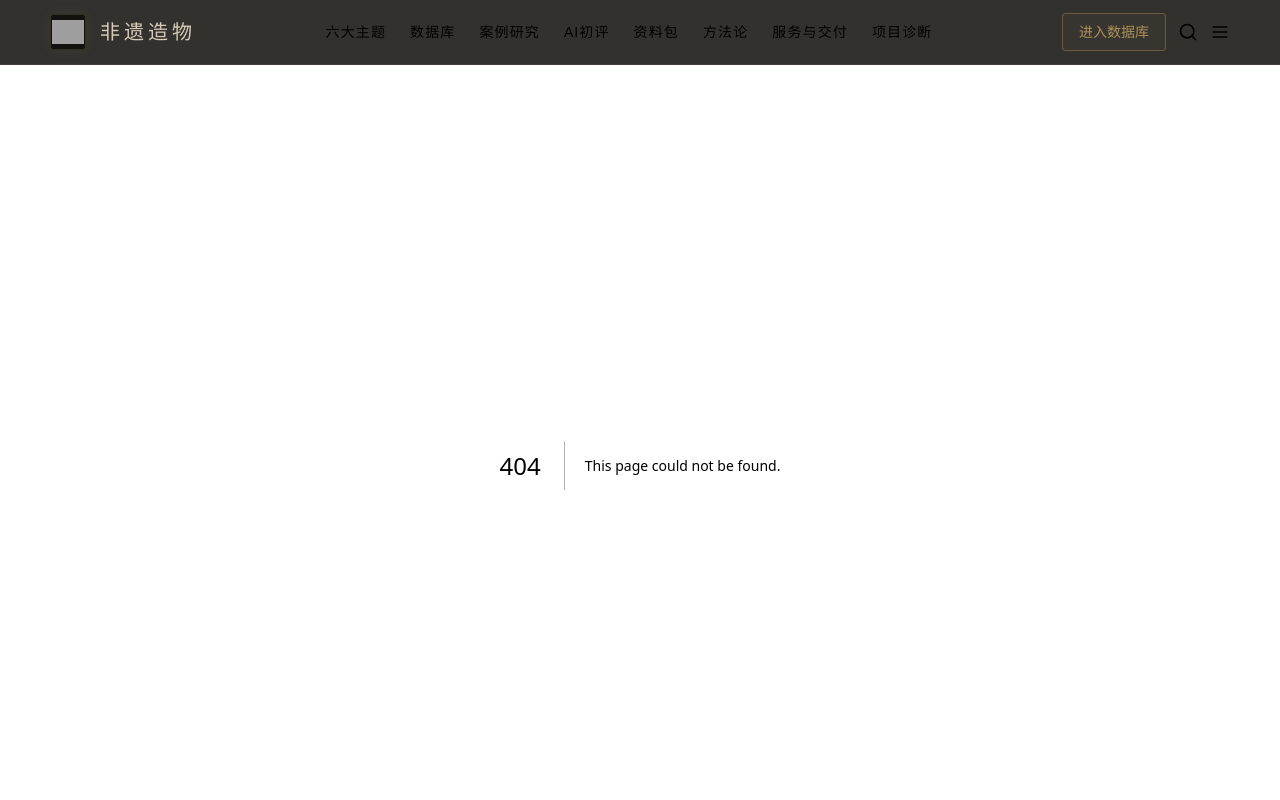
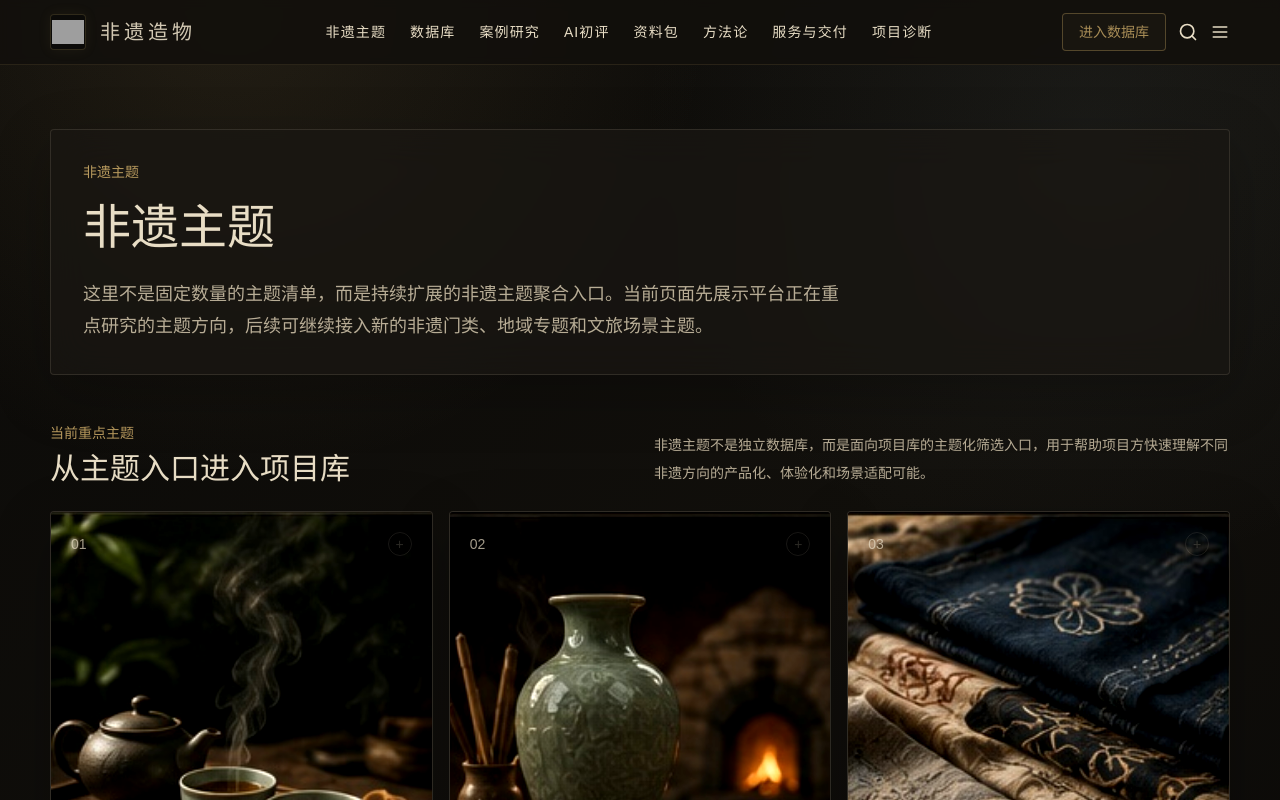
Before and after one commit to dandanfeng24-stack/5414392, a Next.js app: page /themes in a window 1280 px wide. Before the commit this address had no page. Shown: the top 800 px of the page. Built offline with nearby package versions, Linux system fonts and the light colour scheme; grey boxes are pictures that could not be loaded.

Commit message:
将“六大主题”修订为“非遗主题”

```diff
--- a/app/themes/[id]/page.tsx
+++ b/app/themes/[id]/page.tsx
@@ -22,7 +22,7 @@ export default async function ThemePage({ params }: { params: Promise<{ id: stri
   return (
     <div className="section-shell py-16">
       <div className="surface rounded p-8" style={{ background: `linear-gradient(135deg, ${theme.color}33, rgba(26,23,18,.36))` }}>
-        <div className="text-sm text-gold">六大主题</div>
+        <div className="text-sm text-gold">非遗主题</div>
         <h1 className="mt-4 font-serif text-5xl leading-tight text-paper">{theme.name}</h1>
         <p className="mt-5 max-w-3xl text-lg leading-8 text-linen">{theme.description}</p>
         <div className="mt-6 flex flex-wrap gap-2">{theme.tags.map((tag) => <TagPill key={tag}>{tag}</TagPill>)}</div>
--- /dev/null
+++ b/app/themes/page.tsx
@@ -0,0 +1,37 @@
+import type { Metadata } from "next";
+import { ThemeCard } from "@/components/cards/ThemeCard";
+import { themes } from "@/lib/data";
+
+export const metadata: Metadata = {
+  title: "非遗主题 | 非遗造物",
+  description: "持续扩展的非遗主题聚合入口，围绕不同非遗主题进入项目研究、场景判断与产品化方向。"
+};
+
+export default function ThemesPage() {
+  return (
+    <div className="section-shell py-16">
+      <section className="surface rounded p-8">
+        <div className="text-sm text-gold">非遗主题</div>
+        <h1 className="mt-4 font-serif text-5xl leading-tight text-paper">非遗主题</h1>
+        <p className="mt-5 max-w-3xl text-lg leading-8 text-linen">
+          这里不是固定数量的主题清单，而是持续扩展的非遗主题聚合入口。当前页面先展示平台正在重点研究的主题方向，后续可继续接入新的非遗门类、地域专题和文旅场景主题。
+        </p>
+      </section>
+
+      <section className="mt-12">
+        <div className="mb-6 flex flex-col gap-3 md:flex-row md:items-end md:justify-between">
+          <div>
+            <div className="text-sm text-gold">当前重点主题</div>
+            <h2 className="mt-2 font-serif text-3xl text-paper">从主题入口进入项目库</h2>
+          </div>
+          <p className="max-w-xl text-sm leading-7 text-linen">
+            非遗主题不是独立数据库，而是面向项目库的主题化筛选入口，用于帮助项目方快速理解不同非遗方向的产品化、体验化和场景适配可能。
+          </p>
+        </div>
+        <div className="grid gap-4 md:grid-cols-2 xl:grid-cols-3">
+          {themes.map((theme, index) => <ThemeCard key={theme.id} theme={theme} index={index} />)}
+        </div>
+      </section>
+    </div>
+  );
+}
--- a/components/home/ThemeEntrySection.tsx
+++ b/components/home/ThemeEntrySection.tsx
@@ -7,7 +7,7 @@ export function ThemeEntrySection({ themes }: { themes: Theme[] }) {
       <div className="section-shell grid gap-10 lg:grid-cols-[220px_1fr]">
         <div>
           <div className="mb-8 max-w-3xl">
-            <div className="mb-3 text-sm text-gold">六大主题</div>
+            <div className="mb-3 text-sm text-gold">当前重点主题</div>
             <h2 className="font-serif text-3xl leading-tight text-paper md:text-5xl">
               <span className="md:hidden">探索非遗的多元可能</span>
               <span className="hidden md:inline">
@@ -20,8 +20,8 @@ export function ThemeEntrySection({ themes }: { themes: Theme[] }) {
               从传统技艺到当代生活方式，从文化传承到产业创新，发现非遗的无限价值。
             </p>
           </div>
-          <a className="inline-flex rounded border border-paper/25 px-6 py-3 text-sm text-paper hover:border-gold hover:text-gold" href="/database">
-            查看全部主题
+          <a className="inline-flex rounded border border-paper/25 px-6 py-3 text-sm text-paper hover:border-gold hover:text-gold" href="/themes">
+            查看非遗主题入口
           </a>
         </div>
         <div className="grid gap-4 md:grid-cols-2 xl:grid-cols-3">
--- a/components/layout/Header.tsx
+++ b/components/layout/Header.tsx
@@ -2,7 +2,7 @@ import Link from "next/link";
 import { Menu, Search } from "lucide-react";
 
 const nav = [
-  ["六大主题", "/#themes"],
+  ["非遗主题", "/themes"],
   ["数据库", "/database"],
   ["案例研究", "/cases"],
   ["AI初评", "/ai-assessment"],
```
Also changed, not shown: 1 other file (tests, documents, lock files or other folders).
